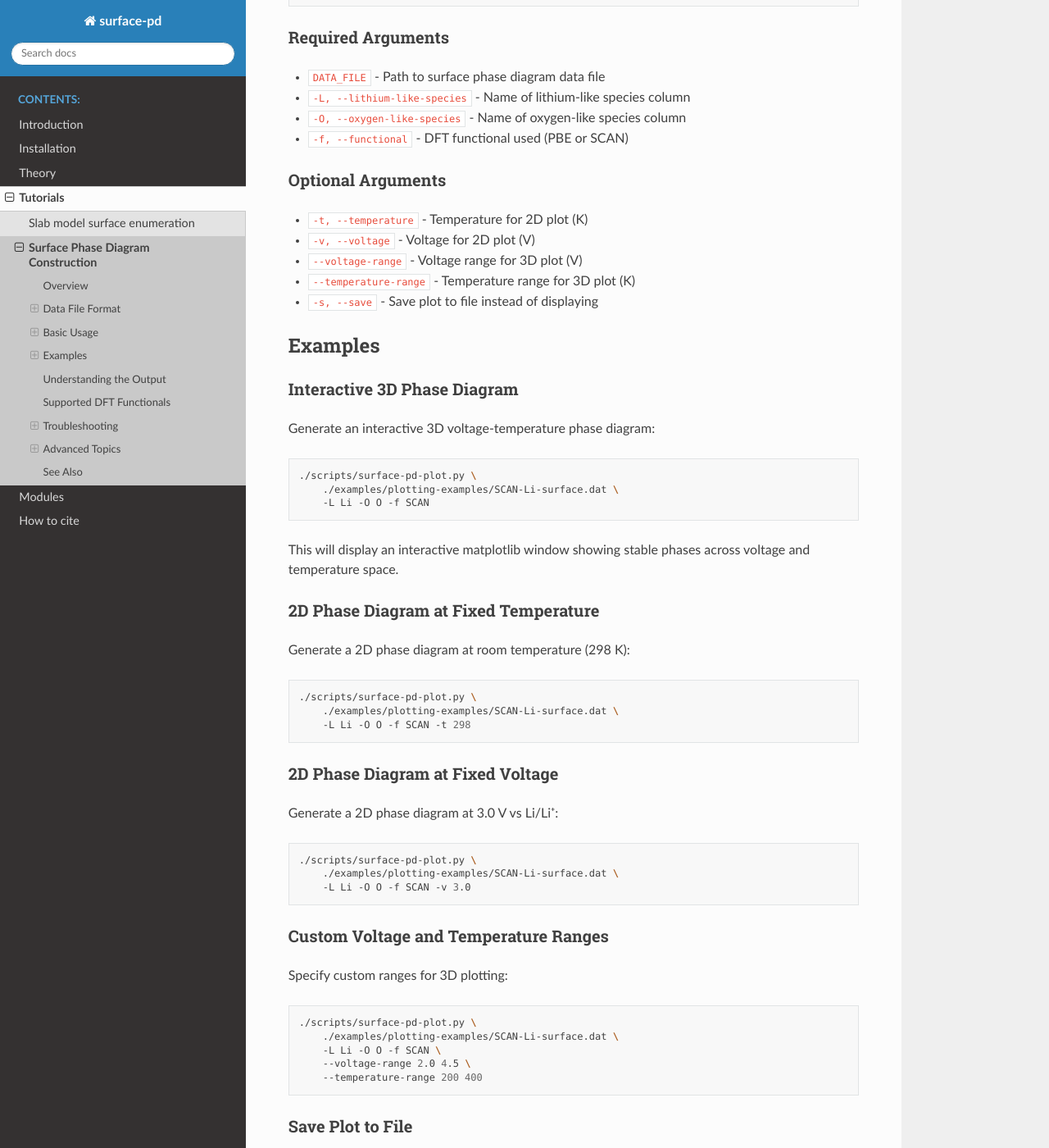
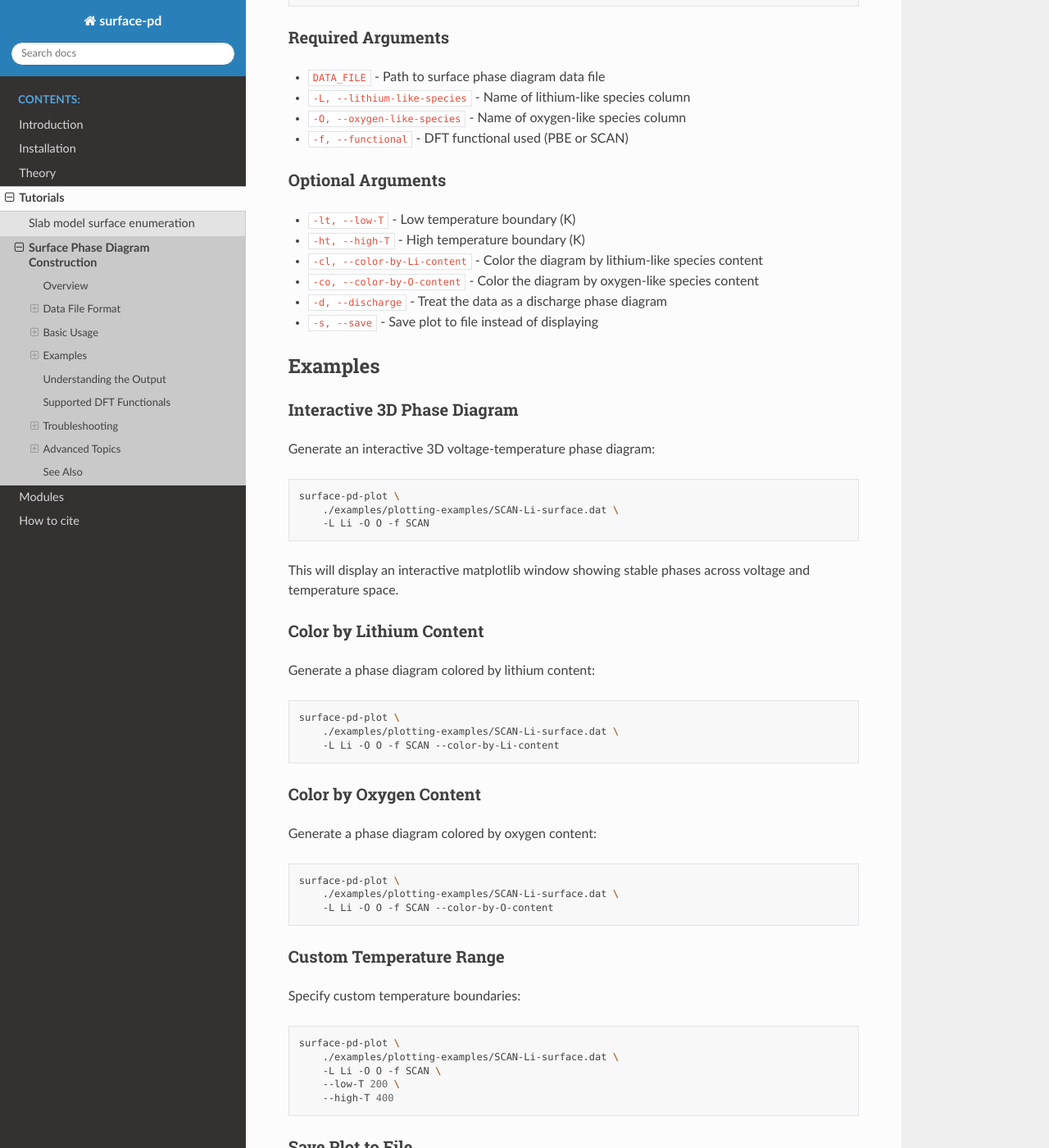
Before and after one commit to urban-group/surface-pd, a Sphinx documentation site: the page built from docs/source/tutorials-surface-plot.rst, in a window 1280 px wide and 1400 px high, scrolled down 1050 px. Shown: the whole window at 82% size. Built offline with Sphinx 7.4.7 and the Read the Docs theme 3.1.0, drawn with Linux system fonts in a browser that asks for light colours; some of the changed text lies outside the part shown.

Commit message:
Fix docs install commands and Read the Docs config
- Point Read the Docs at docs/requirements.txt
- Update installation docs to match current Python and dependency metadata
- Replace legacy .py script references with installed console commands
- Refresh plotting tutorial options for the current CLI
- Add metadata tests to prevent stale docs and RTD config regressions

```diff
--- a/docs/source/tutorials-surface-enum.rst
+++ b/docs/source/tutorials-surface-enum.rst
@@ -121,19 +121,19 @@ Command line execution
 
 The general usage of the code can be seen by calling: ::
 
-    $ surface-enumeration.py --help
+    $ surface-enumeration --help
 
 All of the available options and their default values will be shown.
 
 General format::
 
-    $ surface-enumeration.py JSON_FILE -g
+    $ surface-enumeration JSON_FILE -g
 
 For example, you can go to ``surface-pd``
 and try to do a full enumeration on the (104) surface slab model of
 |LiCoO2|. ::
 
-    $ surface-enumeration.py example/enumeration-examples/input/input-LCO.json
+    $ surface-enumeration example/enumeration-examples/input/input-LCO.json
 
 For this slab model, the most top O atoms (8 atoms after creating the
 supercell) will be enumerated. The first and second top surface Li atoms (8
--- a/docs/source/tutorials-surface-plot.rst
+++ b/docs/source/tutorials-surface-plot.rst
@@ -5,7 +5,7 @@ Surface Phase Diagram Construction
 Overview
 ========
 
-The ``surface-pd-plot.py`` script generates voltage-temperature phase diagrams
+The ``surface-pd-plot`` command generates voltage-temperature phase diagrams
 for surface structures. These diagrams show which surface composition is
 thermodynamically stable under different electrochemical conditions.
 
@@ -46,7 +46,7 @@ Command Line Interface
 
 .. code-block:: bash
 
-    surface-pd-plot.py DATA_FILE -L LITHIUM_SPECIES -O OXYGEN_SPECIES -f FUNCTIONAL
+    surface-pd-plot DATA_FILE -L LITHIUM_SPECIES -O OXYGEN_SPECIES -f FUNCTIONAL
 
 Required Arguments
 ------------------
@@ -59,10 +59,11 @@ Required Arguments
 Optional Arguments
 ------------------
 
-* ``-t, --temperature`` - Temperature for 2D plot (K)
-* ``-v, --voltage`` - Voltage for 2D plot (V)
-* ``--voltage-range`` - Voltage range for 3D plot (V)
-* ``--temperature-range`` - Temperature range for 3D plot (K)
+* ``-lt, --low-T`` - Low temperature boundary (K)
+* ``-ht, --high-T`` - High temperature boundary (K)
+* ``-cl, --color-by-Li-content`` - Color the diagram by lithium-like species content
+* ``-co, --color-by-O-content`` - Color the diagram by oxygen-like species content
+* ``-d, --discharge`` - Treat the data as a discharge phase diagram
 * ``-s, --save`` - Save plot to file instead of displaying
 
 Examples
@@ -75,47 +76,47 @@ Generate an interactive 3D voltage-temperature phase diagram:
 
 .. code-block:: bash
 
-    ./scripts/surface-pd-plot.py \
+    surface-pd-plot \
         ./examples/plotting-examples/SCAN-Li-surface.dat \
         -L Li -O O -f SCAN
 
 This will display an interactive matplotlib window showing stable phases
 across voltage and temperature space.
 
-2D Phase Diagram at Fixed Temperature
---------------------------------------
+Color by Lithium Content
+------------------------
 
-Generate a 2D phase diagram at room temperature (298 K):
+Generate a phase diagram colored by lithium content:
 
 .. code-block:: bash
 
-    ./scripts/surface-pd-plot.py \
+    surface-pd-plot \
         ./examples/plotting-examples/SCAN-Li-surface.dat \
-        -L Li -O O -f SCAN -t 298
+        -L Li -O O -f SCAN --color-by-Li-content
 
-2D Phase Diagram at Fixed Voltage
-----------------------------------
+Color by Oxygen Content
+-----------------------
 
-Generate a 2D phase diagram at 3.0 V vs Li/Li⁺:
+Generate a phase diagram colored by oxygen content:
 
 .. code-block:: bash
 
-    ./scripts/surface-pd-plot.py \
+    surface-pd-plot \
         ./examples/plotting-examples/SCAN-Li-surface.dat \
-        -L Li -O O -f SCAN -v 3.0
+        -L Li -O O -f SCAN --color-by-O-content
 
-Custom Voltage and Temperature Ranges
---------------------------------------
+Custom Temperature Range
+------------------------
 
-Specify custom ranges for 3D plotting:
+Specify custom temperature boundaries:
 
 .. code-block:: bash
 
-    ./scripts/surface-pd-plot.py \
+    surface-pd-plot \
         ./examples/plotting-examples/SCAN-Li-surface.dat \
         -L Li -O O -f SCAN \
-        --voltage-range 2.0 4.5 \
-        --temperature-range 200 400
+        --low-T 200 \
+        --high-T 400
 
 Save Plot to File
 -----------------
@@ -124,7 +125,7 @@ Save the generated plot instead of displaying it:
 
 .. code-block:: bash
 
-    ./scripts/surface-pd-plot.py \
+    surface-pd-plot \
         ./examples/plotting-examples/SCAN-Li-surface.dat \
         -L Li -O O -f SCAN -s
 
@@ -204,10 +205,10 @@ files separately and overlay the results:
 .. code-block:: bash
 
     # Generate charge phase diagram
-    ./scripts/surface-pd-plot.py charge-data.dat -L Li -O O -f SCAN
+    surface-pd-plot charge-data.dat -L Li -O O -f SCAN
 
     # Generate discharge phase diagram
-    ./scripts/surface-pd-plot.py discharge-data.dat -L Li -O O -f SCAN
+    surface-pd-plot discharge-data.dat -L Li -O O -f SCAN --discharge
 
 Custom Chemical Potentials
 ---------------------------
@@ -220,5 +221,5 @@ See Also
 
 * :doc:`surface_energy` - Surface energy calculation details
 * :doc:`theory` - Theoretical background
-* ``surface-enumeration.py`` - Generate input structures
-* ``discharge_pd_gene.py`` - Convert charge to discharge data
+* ``surface-enumeration`` - Generate input structures
+* ``discharge-pd-gene`` - Convert charge to discharge data
```
Also changed, not shown: docs/source/installation.rst (+13 -14 lines), .readthedocs.yaml, 1 other file.
